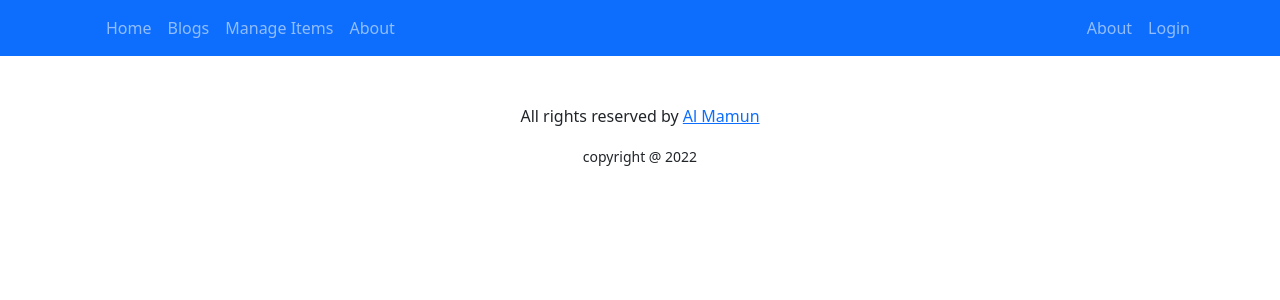
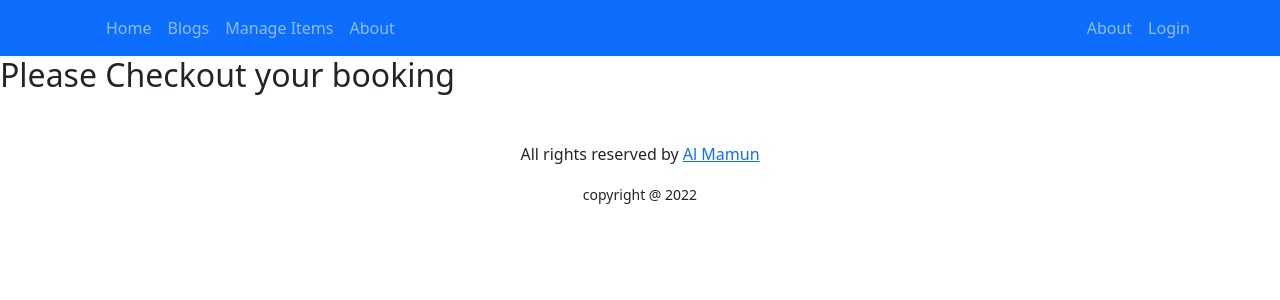
Before and after one commit to Mamun-NSU/motor-bike-bazaar, a React (Create React App) app: page /checkout in a window 1280 px wide. Shown: the top 300 px of the page. Built offline with nearby package versions, Linux system fonts and the light colour scheme; no server answers.

Commit message:
AddProduct and checkout created successfully

```diff
--- a/src/App.js
+++ b/src/App.js
@@ -7,6 +7,11 @@ import { Route, Routes } from "react-router-dom";
 import Blogs from "./components/Blogs/Blogs";
 import About from "./components/About/About";
 import ProductDetail from "./components/ProductDetail/ProductDetail";
+import Checkout from "./components/Checkout/Checkout";
+import ManageProducts from "./components/ManageProducts/ManageProducts";
+
+import NotFound from "./components/Shared/NotFound/NotFound";
+import AddProduct from "./components/AddProduct/AddProduct";
 
 function App() {
   return (
@@ -21,6 +26,13 @@ function App() {
           element={<ProductDetail></ProductDetail>}
         ></Route>
         <Route path="/about" element={<About></About>} />
+        <Route path="/checkout" element={<Checkout></Checkout>}></Route>
+        <Route path="/addservice" element={<AddProduct></AddProduct>}></Route>
+        <Route
+          path="/manage"
+          element={<ManageProducts></ManageProducts>}
+        ></Route>
+        <Route path="*" element={<NotFound></NotFound>}></Route>
       </Routes>
       <Footer></Footer>
     </div>
--- /dev/null
+++ b/src/components/AddProduct/AddProduct.js
@@ -0,0 +1,11 @@
+import React from "react";
+import "./AddProduct.css";
+const AddProduct = () => {
+  return (
+    <div className="w-75 mx-auto">
+      <h2>This is AddProduct Section</h2>
+    </div>
+  );
+};
+
+export default AddProduct;
--- /dev/null
+++ b/src/components/Checkout/Checkout.js
@@ -0,0 +1,11 @@
+import React from "react";
+
+const Checkout = () => {
+  return (
+    <div>
+      <h2>Please Checkout your booking</h2>
+    </div>
+  );
+};
+
+export default Checkout;
```
Also changed, not shown: src/components/AddProduct/AddProduct.css (added), src/components/Checkout/Checkout.css (added).
